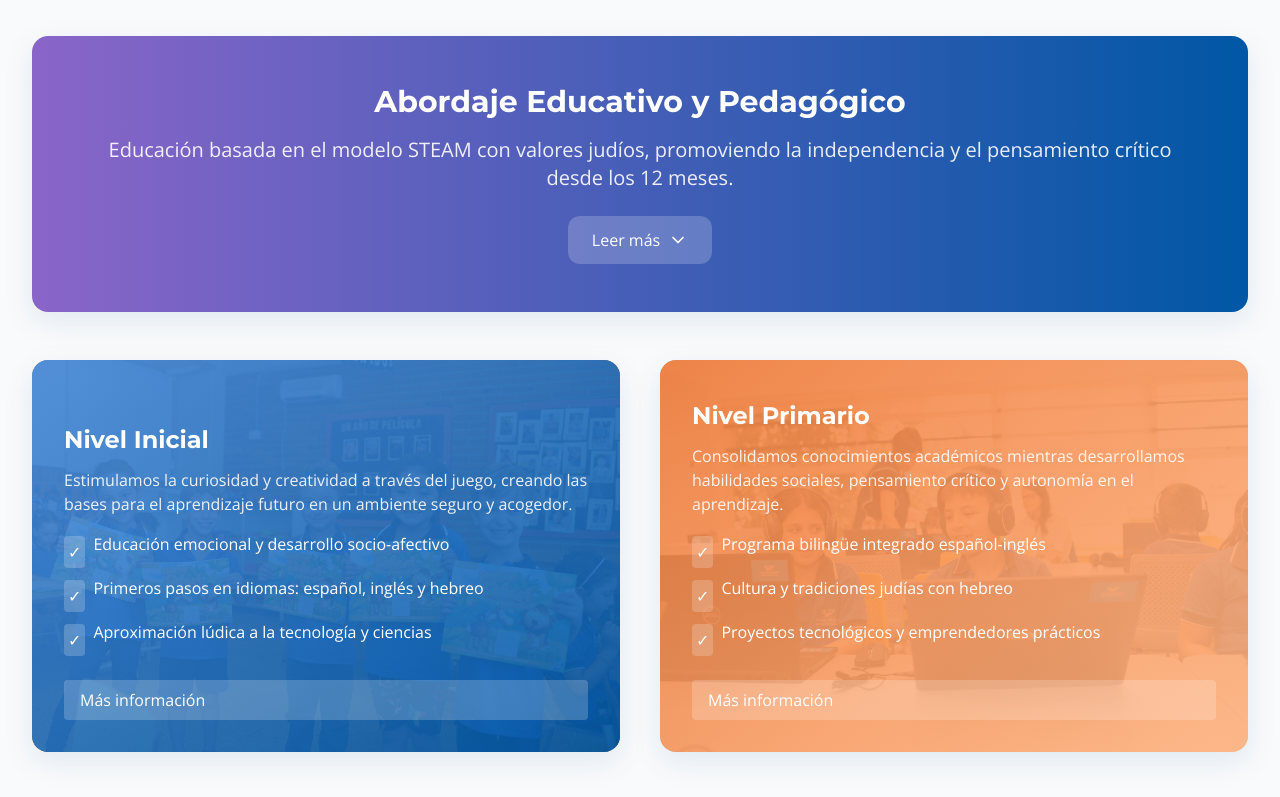
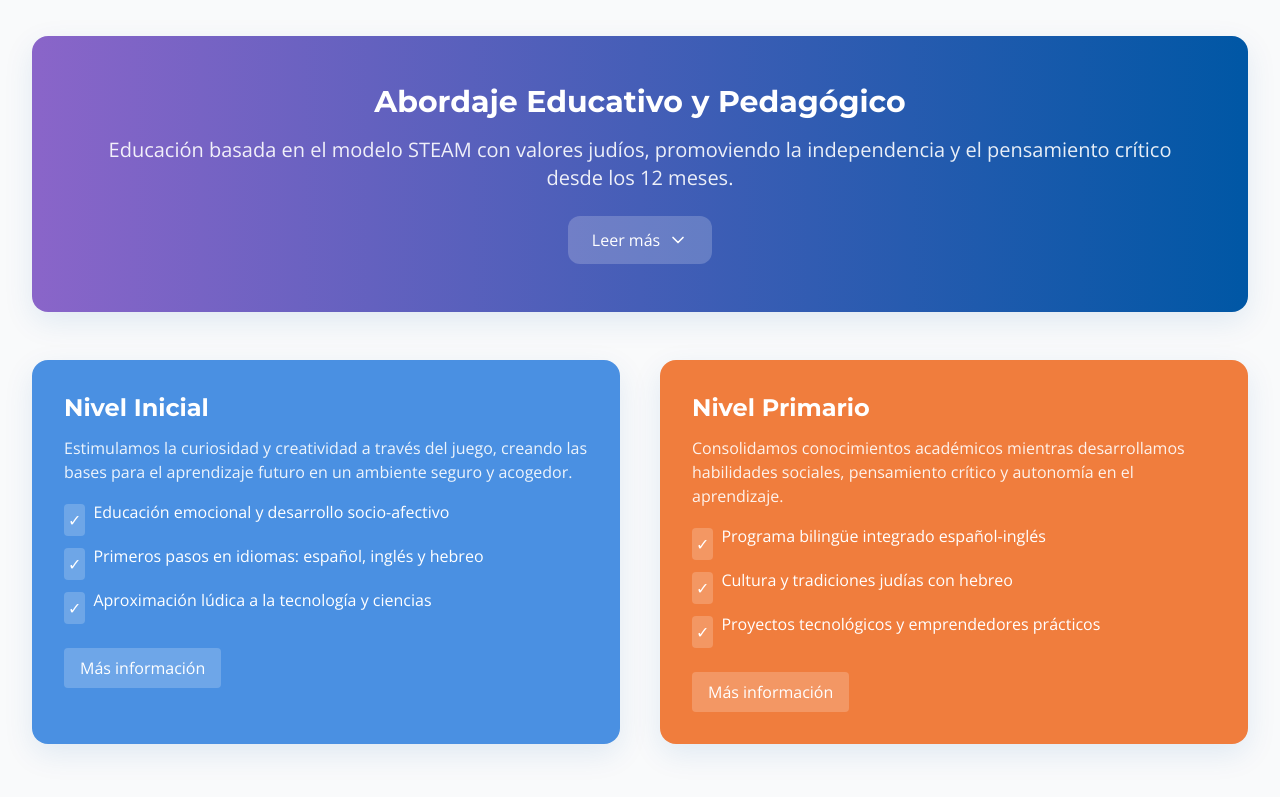
Before and after one commit to natangesang/natan-gesang-web, a React (Vite) app: page / in a window 1280 px wide. Shown: the part 3430-4227 px from the top of the page. Built offline with nearby package versions, Linux system fonts and the light colour scheme.

Commit message:
Fix: Remove background images and gradients
Removed background images and gradients from the Nivel Inicial, Nivel Primario, and Modo Gesang sections.

```diff
--- a/src/components/EducationalLevels.tsx
+++ b/src/components/EducationalLevels.tsx
@@ -88,15 +88,8 @@ const EducationalLevels = () => {
         <div className="grid md:grid-cols-2 gap-10">
           <div
             ref={cardRefs[1]}
-            className="opacity-0 translate-y-10 transition-all duration-700 delay-200 relative overflow-hidden rounded-2xl shadow-natan group"
+            className="opacity-0 translate-y-10 transition-all duration-700 delay-200 rounded-2xl shadow-natan bg-natan-skyblue text-white p-8"
           >
-            <div className="absolute inset-0 bg-gradient-to-br from-natan-skyblue/90 to-natan-blue/90 z-10"></div>
-            <img
-              src="/lovable-uploads/474b7f0e-613e-406b-a8ae-9387862874d0.png"
-              alt="Nivel Inicial"
-              className="w-full h-full object-cover transition-transform duration-700 group-hover:scale-110"
-            />
-            <div className="absolute inset-0 z-20 p-8 flex flex-col justify-end text-white">
             <h3 className="font-heading text-2xl font-bold mb-3">Nivel Inicial</h3>
             <p className="mb-4 text-white/90">
               Estimulamos la curiosidad y creatividad a través del juego, creando las bases para el aprendizaje futuro en un ambiente seguro y acogedor.
@@ -117,19 +110,11 @@ const EducationalLevels = () => {
             </ul>
             <a href="#contacto" className="bg-white/20 hover:bg-white/30 transition-colors duration-300 text-white py-2 px-4 rounded inline-block">Más información</a>
           </div>
-          </div>
 
           <div
             ref={cardRefs[2]}
-            className="opacity-0 translate-y-10 transition-all duration-700 delay-400 relative overflow-hidden rounded-2xl shadow-natan group"
+            className="opacity-0 translate-y-10 transition-all duration-700 delay-400 rounded-2xl shadow-natan bg-natan-orange text-white p-8"
           >
-            <div className="absolute inset-0 bg-gradient-to-br from-natan-orange/90 to-natan-lightorange/90 z-10"></div>
-            <img
-              src="/lovable-uploads/9730f03f-b4e8-4147-822e-c3b4b13990b5.png"
-              alt="Nivel Primario"
-              className="w-full h-full object-cover transition-transform duration-700 group-hover:scale-110"
-            />
-            <div className="absolute inset-0 z-20 p-8 flex flex-col justify-end text-white">
             <h3 className="font-heading text-2xl font-bold mb-3">Nivel Primario</h3>
             <p className="mb-4 text-white/90">
               Consolidamos conocimientos académicos mientras desarrollamos habilidades sociales, pensamiento crítico y autonomía en el aprendizaje.
@@ -152,7 +137,6 @@ const EducationalLevels = () => {
           </div>
         </div>
       </div>
-      </div>
     </section>
   );
 };
--- a/src/components/InstitucionalSection.tsx
+++ b/src/components/InstitucionalSection.tsx
@@ -1,9 +1,12 @@
+
 import React, { useEffect, useRef } from 'react';
+
 const InstitucionalSection = () => {
   const sectionRef = useRef<HTMLDivElement>(null);
   const contentRef = useRef<HTMLDivElement>(null);
   const imageRef = useRef<HTMLDivElement>(null);
   const modoGesangRef = useRef<HTMLDivElement>(null);
+
   useEffect(() => {
     const observer = new IntersectionObserver(entries => {
       entries.forEach(entry => {
@@ -15,10 +18,12 @@ const InstitucionalSection = () => {
     }, {
       threshold: 0.1
     });
+
     if (sectionRef.current) observer.observe(sectionRef.current);
     if (contentRef.current) observer.observe(contentRef.current);
     if (imageRef.current) observer.observe(imageRef.current);
     if (modoGesangRef.current) observer.observe(modoGesangRef.current);
+
     return () => {
       if (sectionRef.current) observer.unobserve(sectionRef.current);
       if (contentRef.current) observer.unobserve(contentRef.current);
@@ -26,7 +31,9 @@ const InstitucionalSection = () => {
       if (modoGesangRef.current) observer.unobserve(modoGesangRef.current);
     };
   }, []);
-  return <section id="institucional" className="py-20 bg-gray-50">
+
+  return (
+    <section id="institucional" className="py-20 bg-gray-50">
       <div ref={sectionRef} className="container-section opacity-0 translate-y-10 transition-all duration-700">
         <div className="text-center mb-16">
           <h2 className="heading-2 text-gray-900 mb-4">Institucional</h2>
@@ -56,7 +63,7 @@ const InstitucionalSection = () => {
 
         {/* Sección #Modo Gesang */}
         <div ref={modoGesangRef} className="opacity-0 translate-y-10 transition-all duration-700 mb-16">
-          <div className="bg-gradient-to-r from-natan-blue to-natan-skyblue rounded-2xl p-8 text-white">
+          <div className="bg-natan-blue rounded-2xl p-8 text-white">
             <div className="flex flex-col md:flex-row items-center gap-8">
               <div className="flex-shrink-0">
                 <img src="/lovable-uploads/fa25af2d-6f72-4a65-aa50-c8967ae9d7ca.png" alt="#Modo Gesang Logo" className="w-24 h-24 md:w-32 md:h-32 object-contain" />
@@ -91,7 +98,6 @@ const InstitucionalSection = () => {
           <div className="bg-gradient-to-r from-orange-400 to-orange-500 rounded-xl p-6 text-white">
             <div className="text-center mb-4">
               <h4 className="font-heading font-bold text-2xl mb-2 text-white">MISIÓN</h4>
-
             </div>
             <p className="text-white leading-relaxed">
               <strong>Educar</strong>, a partir de la <strong>cercanía y personalización</strong> logrando el <strong>éxito académico de cada estudiante</strong>, impartiendo un marco de sólidos valores y tradiciones <strong>judías</strong>, vinculadas a nuestras raíces. Contribuyendo en la incorporación de diferentes recursos <strong>tecnológicos e innovadores</strong> que permitan la formación de niños y niñas <strong>emprendedores</strong> con la habilidad y criterio resolutivo para adaptarse de forma <strong>independiente</strong> a los escenarios que les presente el futuro.
@@ -101,7 +107,6 @@ const InstitucionalSection = () => {
           <div className="bg-gradient-to-r from-orange-400 to-orange-500 rounded-xl p-6 text-white">
             <div className="text-center mb-4">
               <h4 className="font-heading font-bold text-2xl mb-2 text-white">VISIÓN</h4>
-
             </div>
             <p className="text-white leading-relaxed mb-4">
               La Institución es una Comunidad abierta y dinámica, que ofrece la más alta <strong>calidad educativa</strong>, dentro de un ambiente rico en valores y tradiciones del <strong>pueblo judío</strong>, fomentando la convivencia e inclusión. Formadora de personas <strong>emprendedoras</strong>, responsables y comprometidas con la <strong>cultura, la ciencia, la tecnología y la sustentabilidad</strong>, para que generen los cambios sociales en el mundo del futuro:
@@ -119,6 +124,8 @@ const InstitucionalSection = () => {
           </div>
         </div>
       </div>
-    </section>;
+    </section>
+  );
 };
+
 export default InstitucionalSection;
```
Lines whose indentation alone changed are shown as unchanged.
